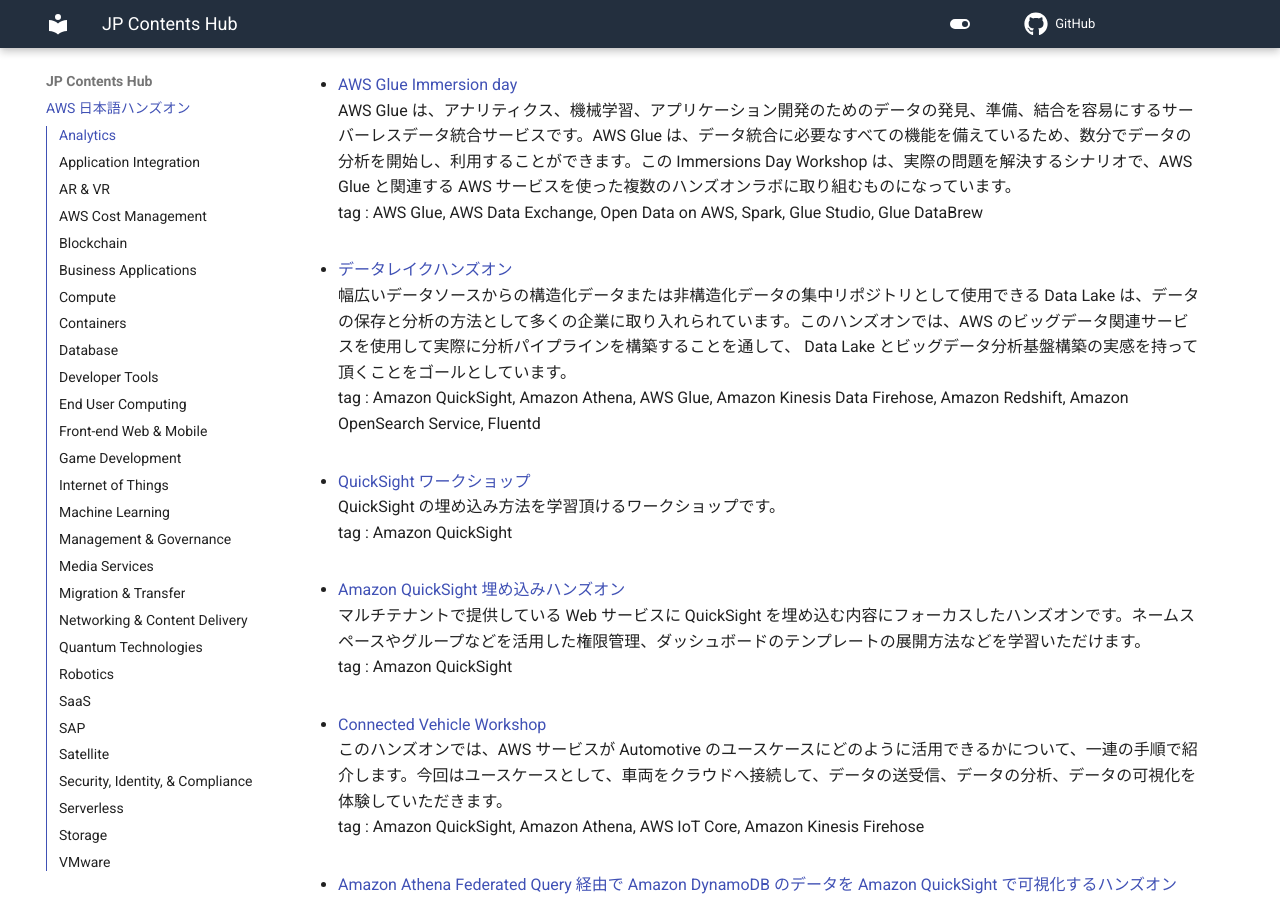
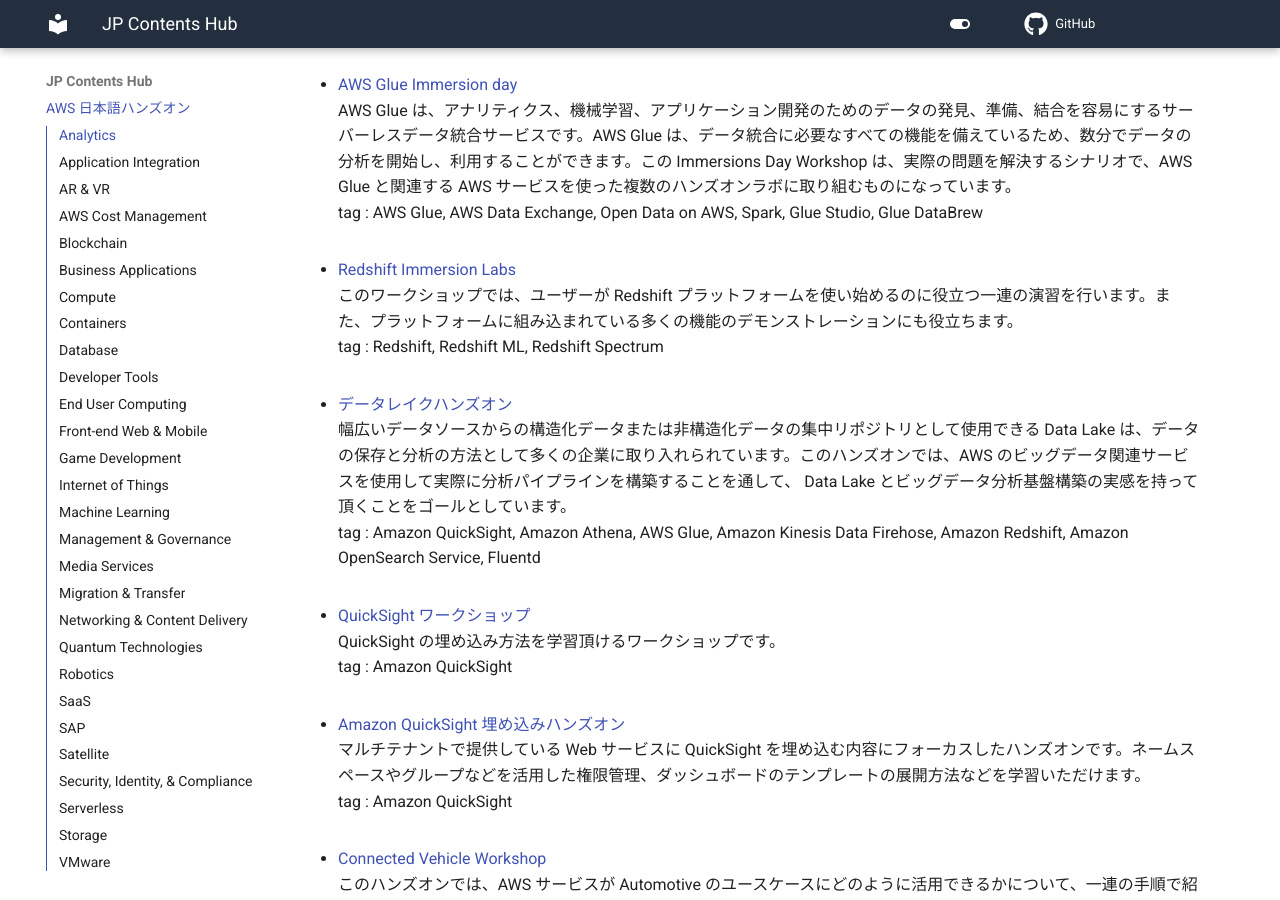
Before and after one commit to aws-samples/jp-contents-hub, an MkDocs documentation site: the page built from content/index.md, in a window 1280 px wide and 900 px high, scrolled down 1191 px. Built offline with MkDocs 1.6.1 and Material for MkDocs 9.7.7, drawn with Linux system fonts in a browser that asks for light colours; comment, search, counter and statistics services are not loaded.

Commit message:
add: 新規ハンズオンコンテンツ追加

```diff
--- a/content/index.md
+++ b/content/index.md
@@ -35,6 +35,10 @@
 - <a href="https://catalog.us-east-1.prod.workshops.aws/workshops/ee59d21b-4cb8-4b3d-a629-24537cf37bb5/ja-JP" target="_blank" onclick="sendClickCount()" onauxclick="sendClickCount()">AWS Glue Immersion day</a>
 AWS Glue  は、アナリティクス、機械学習、アプリケーション開発のためのデータの発見、準備、結合を容易にするサーバーレスデータ統合サービスです。AWS Glue は、データ統合に必要なすべての機能を備えているため、数分でデータの分析を開始し、利用することができます。この Immersions Day Workshop は、実際の問題を解決するシナリオで、AWS Glue と関連する AWS サービスを使った複数のハンズオンラボに取り組むものになっています。
 tag : AWS Glue, AWS Data Exchange, Open Data on AWS, Spark, Glue Studio, Glue DataBrew
+
+- <a href="https://catalog.us-east-1.prod.workshops.aws/redshift-immersion/ja-JP" target="_blank" onclick="sendClickCount()" onauxclick="sendClickCount()">Redshift Immersion Labs</a>
+このワークショップでは、ユーザーが Redshift プラットフォームを使い始めるのに役立つ一連の演習を行います。また、プラットフォームに組み込まれている多くの機能のデモンストレーションにも役立ちます。
+tag : Redshift, Redshift ML, Redshift Spectrum
 
 - <a href="https://github.com/aws-samples/amazon-s3-datalake-handson/tree/master/JP" target="_blank" onclick="sendClickCount()" onauxclick="sendClickCount()">データレイクハンズオン</a>
 幅広いデータソースからの構造化データまたは非構造化データの集中リポジトリとして使用できる Data Lake は、データの保存と分析の方法として多くの企業に取り入れられています。このハンズオンでは、AWS のビッグデータ関連サービスを使用して実際に分析パイプラインを構築することを通して、 Data Lake とビッグデータ分析基盤構築の実感を持って頂くことをゴールとしています。
```
Also changed, not shown: README.md (+5 -0 lines).
